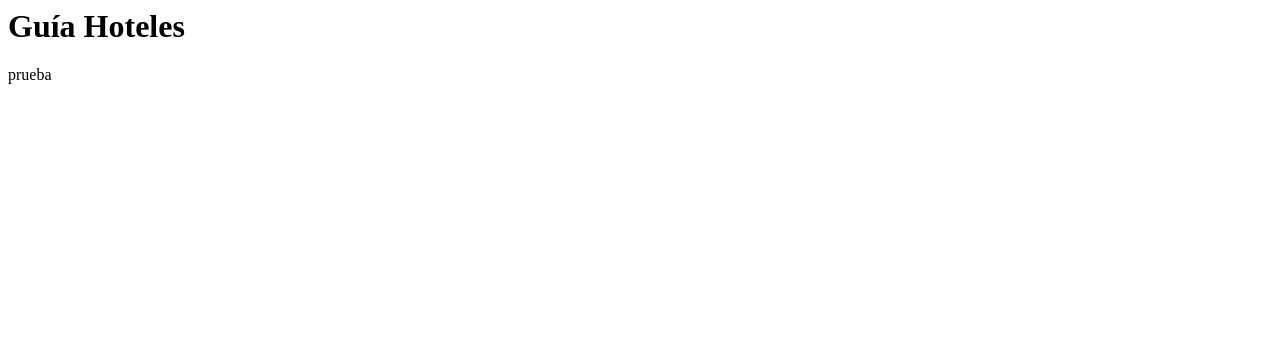
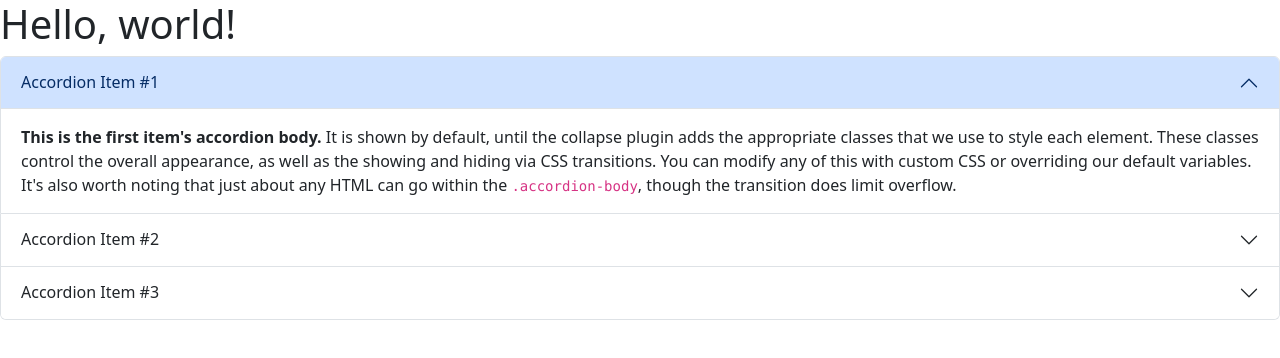
Before and after one commit to armandomunozngit/guia-hoteles, a website: page index.html in a window 1280 px wide. Drawn offline with nearby package versions, Linux system fonts and the light colour scheme.

```diff
--- a/index.html
+++ b/index.html
@@ -1,6 +1,54 @@
-<html>
-    <body>
-        <h1>Guía Hoteles</h1>
-        <p>prueba</p>
-    </body>
+<!doctype html>
+<html lang="en">
+  <head>
+    <meta charset="utf-8">
+    <meta name="viewport" content="width=device-width, initial-scale=1">
+    <title>Bootstrap demo</title>
+    <link href="https://cdn.jsdelivr.net/npm/bootstrap@5.3.5/dist/css/bootstrap.min.css" rel="stylesheet" integrity="sha384-SgOJa3DmI69IUzQ2PVdRZhwQ+dy64/BUtbMJw1MZ8t5HZApcHrRKUc4W0kG879m7" crossorigin="anonymous">
+  </head>
+  <body>
+    <h1>Hello, world!</h1>
+    <script src="https://cdn.jsdelivr.net/npm/bootstrap@5.3.5/dist/js/bootstrap.bundle.min.js" integrity="sha384-k6d4wzSIapyDyv1kpU366/PK5hCdSbCRGRCMv+eplOQJWyd1fbcAu9OCUj5zNLiq" crossorigin="anonymous"></script>
+
+
+    <div class="accordion" id="accordionExample">
+        <div class="accordion-item">
+          <h2 class="accordion-header">
+            <button class="accordion-button" type="button" data-bs-toggle="collapse" data-bs-target="#collapseOne" aria-expanded="true" aria-controls="collapseOne">
+              Accordion Item #1
+            </button>
+          </h2>
+          <div id="collapseOne" class="accordion-collapse collapse show" data-bs-parent="#accordionExample">
+            <div class="accordion-body">
+              <strong>This is the first item's accordion body.</strong> It is shown by default, until the collapse plugin adds the appropriate classes that we use to style each element. These classes control the overall appearance, as well as the showing and hiding via CSS transitions. You can modify any of this with custom CSS or overriding our default variables. It's also worth noting that just about any HTML can go within the <code>.accordion-body</code>, though the transition does limit overflow.
+            </div>
+          </div>
+        </div>
+        <div class="accordion-item">
+          <h2 class="accordion-header">
+            <button class="accordion-button collapsed" type="button" data-bs-toggle="collapse" data-bs-target="#collapseTwo" aria-expanded="false" aria-controls="collapseTwo">
+              Accordion Item #2
+            </button>
+          </h2>
+          <div id="collapseTwo" class="accordion-collapse collapse" data-bs-parent="#accordionExample">
+            <div class="accordion-body">
+              <strong>This is the second item's accordion body.</strong> It is hidden by default, until the collapse plugin adds the appropriate classes that we use to style each element. These classes control the overall appearance, as well as the showing and hiding via CSS transitions. You can modify any of this with custom CSS or overriding our default variables. It's also worth noting that just about any HTML can go within the <code>.accordion-body</code>, though the transition does limit overflow.
+            </div>
+          </div>
+        </div>
+        <div class="accordion-item">
+          <h2 class="accordion-header">
+            <button class="accordion-button collapsed" type="button" data-bs-toggle="collapse" data-bs-target="#collapseThree" aria-expanded="false" aria-controls="collapseThree">
+              Accordion Item #3
+            </button>
+          </h2>
+          <div id="collapseThree" class="accordion-collapse collapse" data-bs-parent="#accordionExample">
+            <div class="accordion-body">
+              <strong>This is the third item's accordion body.</strong> It is hidden by default, until the collapse plugin adds the appropriate classes that we use to style each element. These classes control the overall appearance, as well as the showing and hiding via CSS transitions. You can modify any of this with custom CSS or overriding our default variables. It's also worth noting that just about any HTML can go within the <code>.accordion-body</code>, though the transition does limit overflow.
+            </div>
+          </div>
+        </div>
+      </div>
+
+</body>
 </html>
```
Also changed, not shown: package.json (+5 -2 lines), 2 other files.
